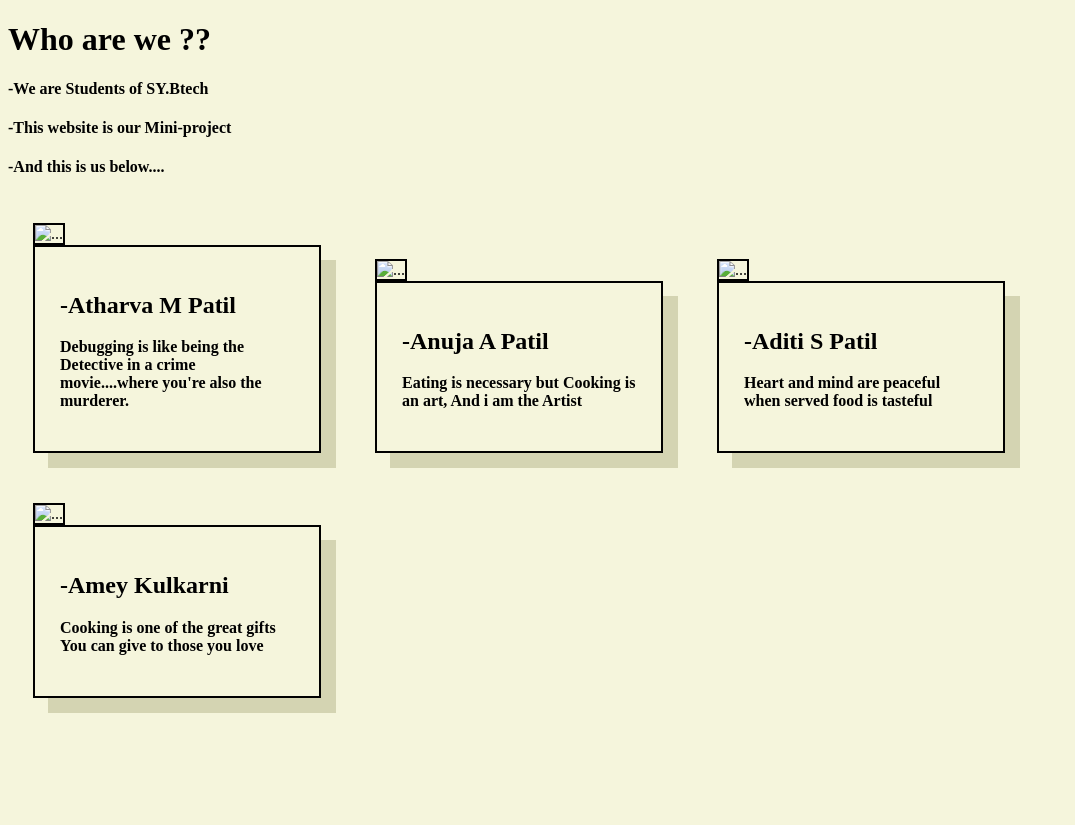
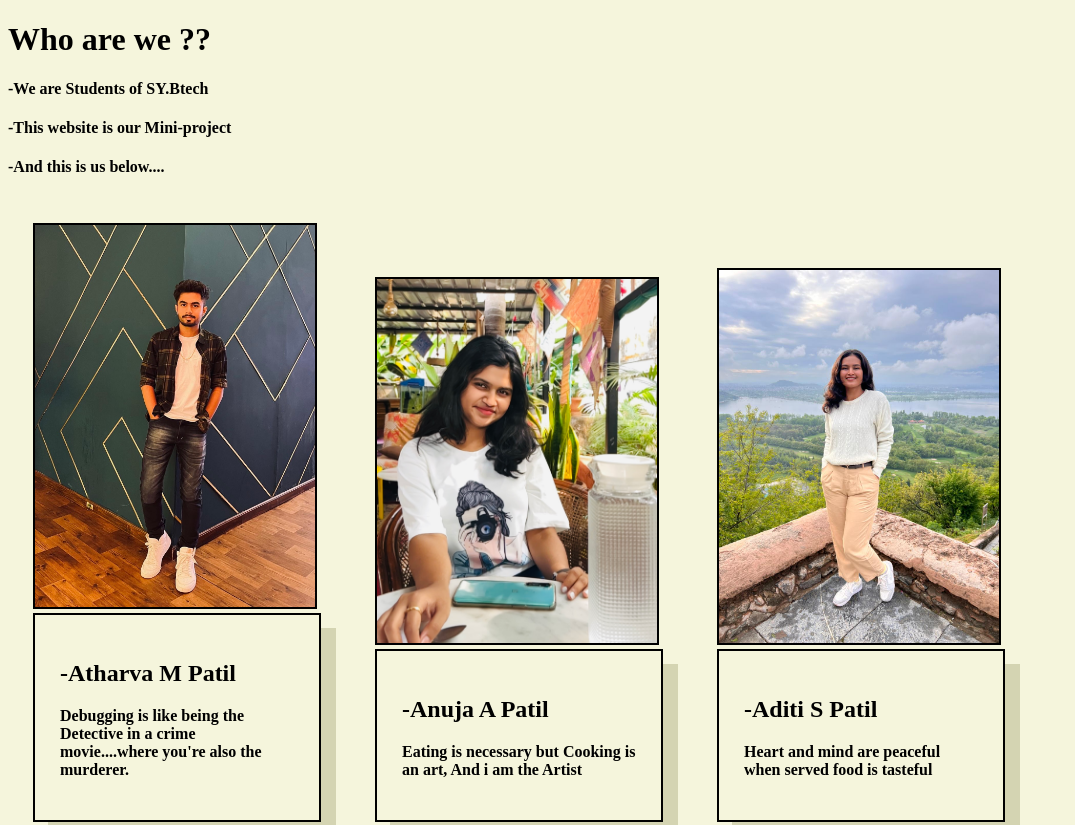
Before and after one commit to ShreeGaneshPurohit/Namaste-Chef.github.io, a plain HTML site: page menu_pages/about.html in a window 1280 px wide. Shown: the top 825 px of the page, without its empty margins (0-1075 px from the left). Before the commit the page ends 800 px from the top, so only its background shows below. Drawn offline with Linux system fonts and the light colour scheme.

Commit message:
About Page image loading error resolved

```diff
--- a/menu_pages/about.html
+++ b/menu_pages/about.html
@@ -47,7 +47,7 @@
         <h4>-And this is us below....</h4>
 
         <div class="card" style="width: 18rem;">
-            <img src="images/our_image_and_logo/athu.jpg" class="imag" alt="..." width="280rem" >
+            <img src="../images/our_image_and_logo/athu.jpg" class="imag" alt="..." width="280rem" >
             <div class="card-body">
               <p class="card-text">
                 <h2>-Atharva M Patil</h2>
@@ -56,7 +56,7 @@
           </div>
 
           <div class="card" style="width: 18rem;">
-            <img src="images/our_image_and_logo/anuja.jpg" class="imag" alt="..." width="280rem" >
+            <img src="../images/our_image_and_logo/anuja.jpg" class="imag" alt="..." width="280rem" >
             <div class="card-body">
               <p class="card-text">
                 <h2>-Anuja A Patil</h2>
@@ -65,7 +65,7 @@
           </div>
 
           <div class="card" style="width: 18rem;">
-            <img src="images/our_image_and_logo/aditi.jpg" class="imag" alt="..." width="280rem" >
+            <img src="../images/our_image_and_logo/aditi.jpg" class="imag" alt="..." width="280rem" >
 
             <div class="card-body">
               <p class="card-text">
@@ -78,7 +78,7 @@
 
 
           <div class="card" style="width: 18rem;">
-            <img src="images/our_image_and_logo/amey.jpg" class="imag" alt="..." width="280rem" >
+            <img src="../images/our_image_and_logo/amey.jpg" class="imag" alt="..." width="280rem" >
             <div class="card-body">
               <p class="card-text">
                 <h2>-Amey Kulkarni</h2>
```
